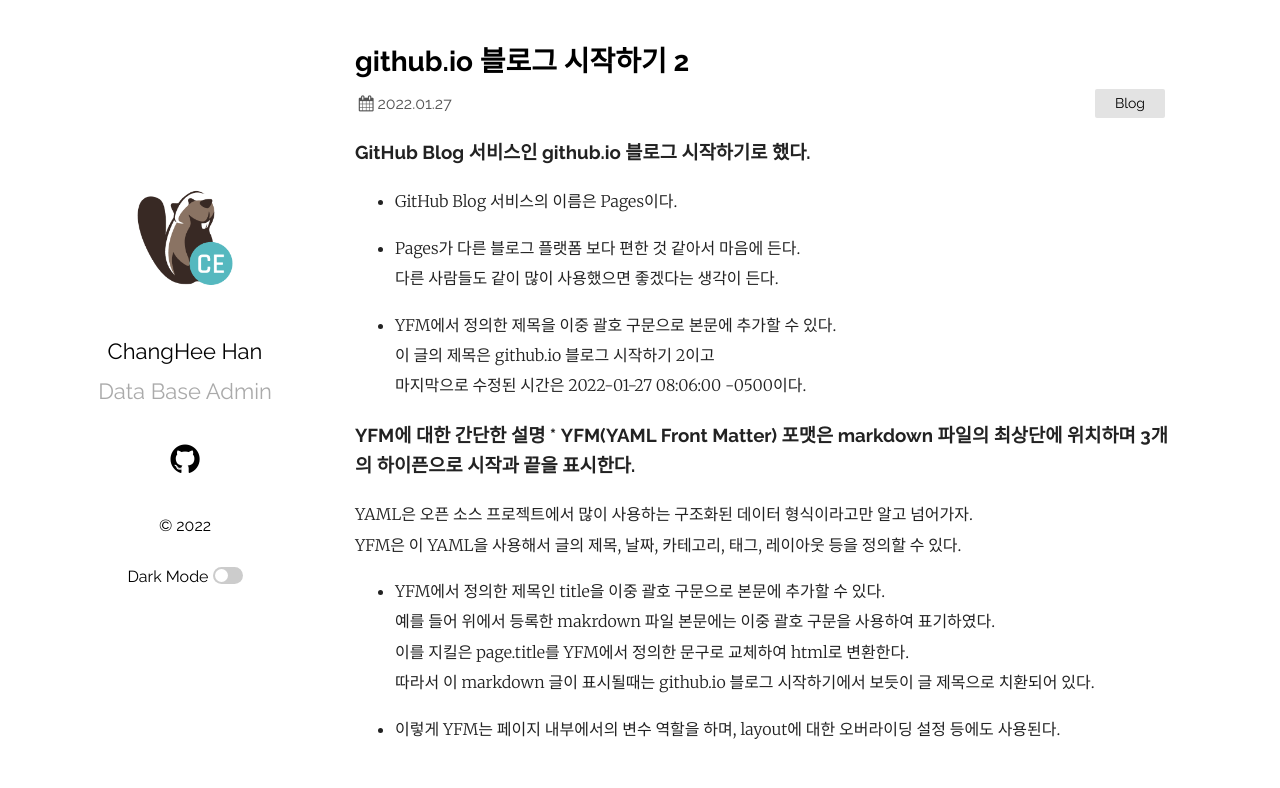
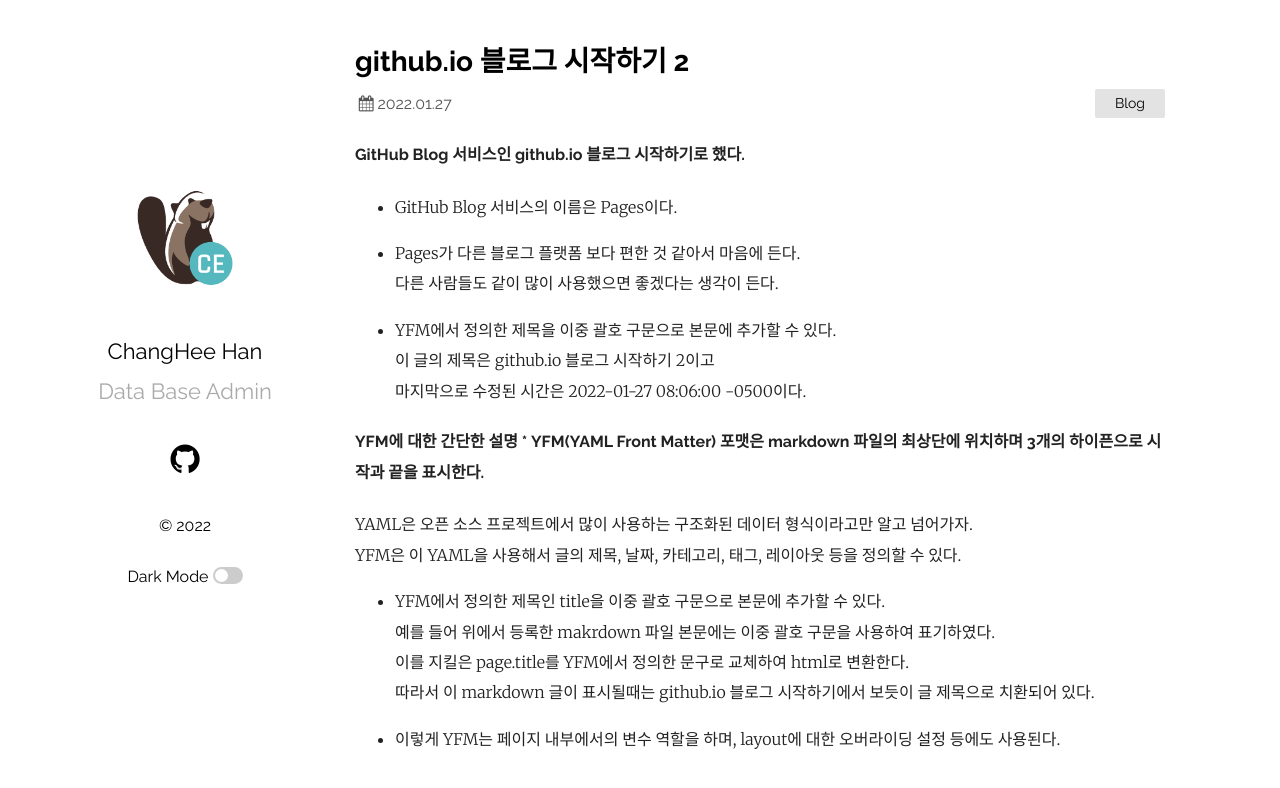
Before and after one commit to sfthch/sfthch, a Jekyll site: the page built from _posts/2022-01-27-02-blog-hch.md, in a window 1280 px wide. Shown: the top 788 px of the page. Built offline with Jekyll 4.4.1, drawn with Linux system fonts in a browser that asks for light colours; our own code applies the rules of GitHub Pages for plain Markdown files.

Commit message:
2202031129

```diff
--- a/_posts/2022-01-27-02-blog-hch.md
+++ b/_posts/2022-01-27-02-blog-hch.md
@@ -12,7 +12,7 @@ tags:
   - Blog
 ---
 
-### GitHub Blog 서비스인 github.io 블로그 시작하기로 했다.
+#### GitHub Blog 서비스인 github.io 블로그 시작하기로 했다.
 * GitHub Blog 서비스의 이름은 Pages이다.
 
 * Pages가 다른 블로그 플랫폼 보다 편한 것 같아서 마음에 든다.
@@ -22,7 +22,7 @@ tags:
   이 글의 제목은 {{ page.title }}이고
   마지막으로 수정된 시간은 {{ page.last_modified_at }}이다.
 
-### YFM에 대한 간단한 설명 * YFM(YAML Front Matter) 포맷은 markdown 파일의 최상단에 위치하며 3개의 하이픈으로 시작과 끝을 표시한다.
+#### YFM에 대한 간단한 설명 * YFM(YAML Front Matter) 포맷은 markdown 파일의 최상단에 위치하며 3개의 하이픈으로 시작과 끝을 표시한다.
 YAML은 오픈 소스 프로젝트에서 많이 사용하는 구조화된 데이터 형식이라고만 알고 넘어가자.
 YFM은 이 YAML을 사용해서 글의 제목, 날짜, 카테고리, 태그, 레이아웃 등을 정의할 수 있다.
 
```
